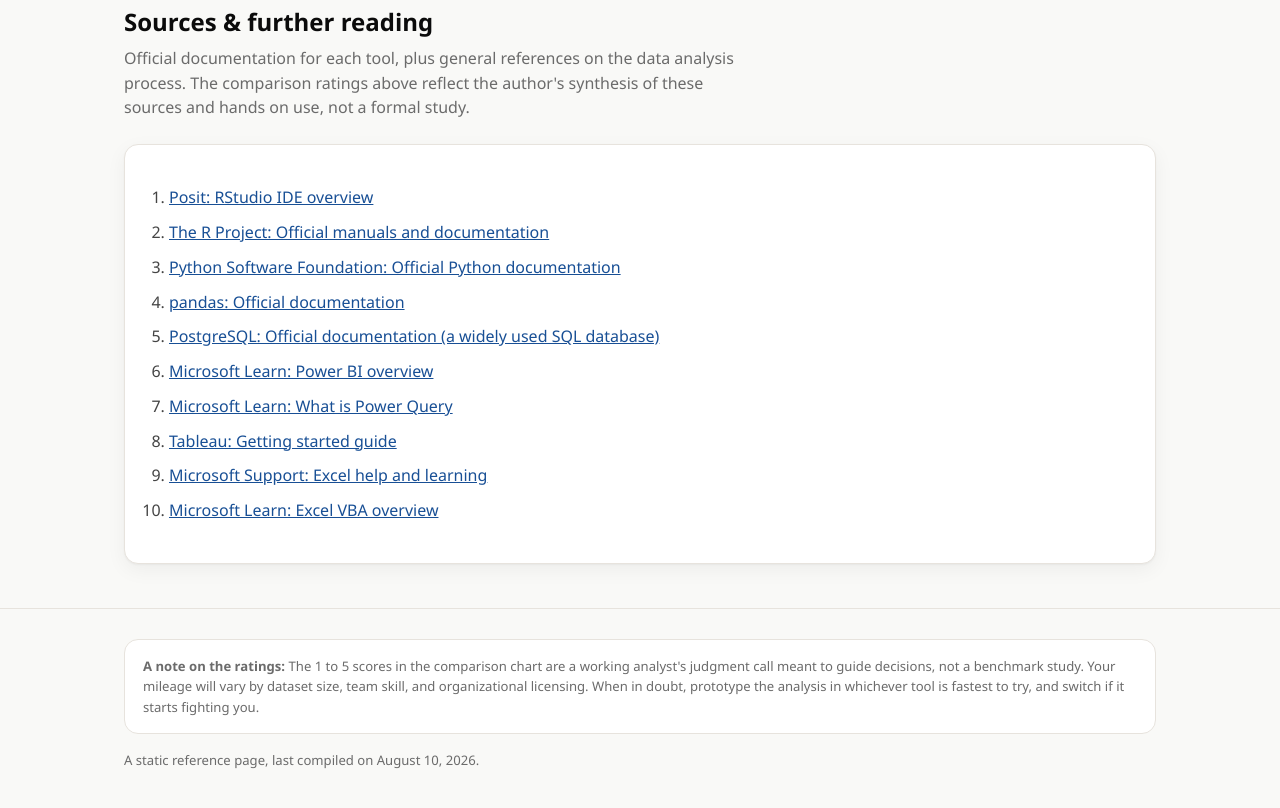
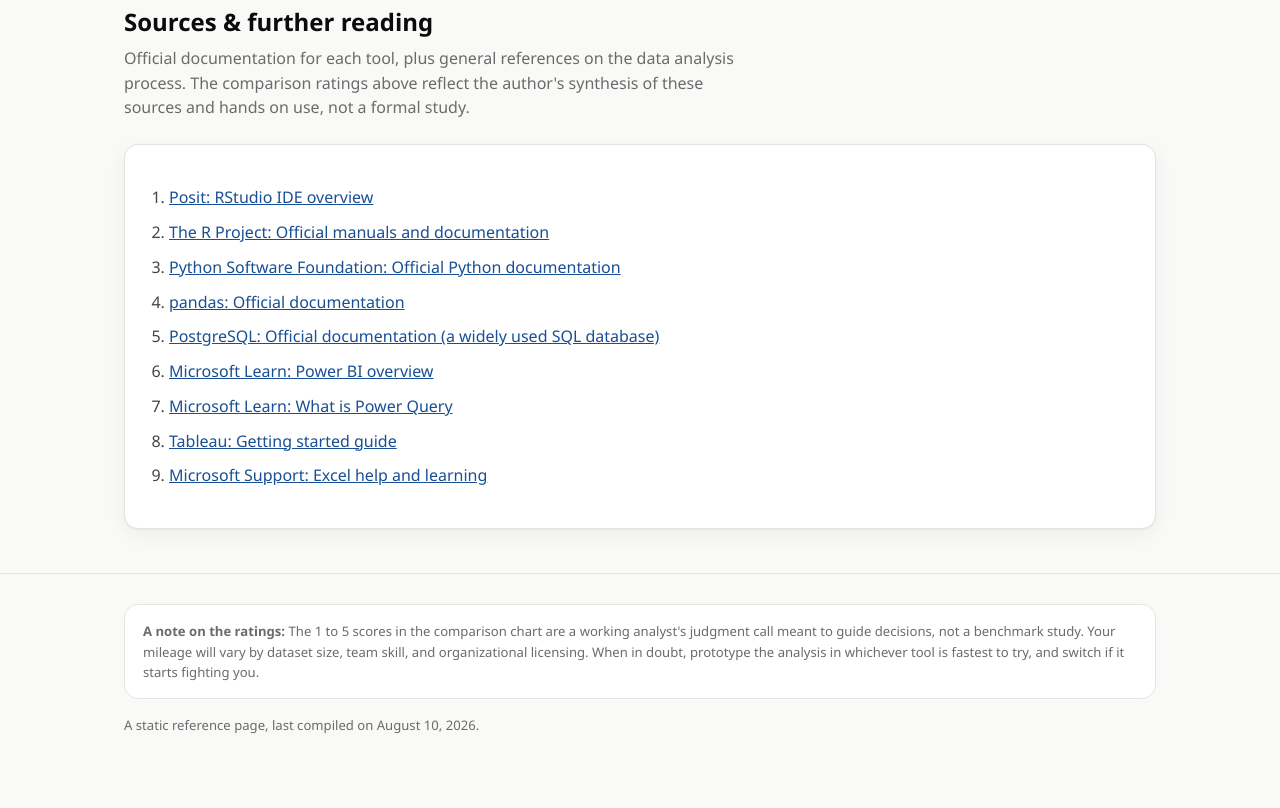
Before and after one commit to Stasnim99/Data-Analysis-Toolkit, a plain HTML site: page index.html in a window 1280 px wide. Shown: the part 6907-7715 px from the top of the page. Drawn offline with Linux system fonts and the light colour scheme.

Commit message:
Editing Links
Edited Links for sources

```diff
--- a/index.html
+++ b/index.html
@@ -508,7 +508,6 @@
         <li><a href="https://learn.microsoft.com/en-us/power-query/power-query-what-is-power-query" target="_blank" rel="noopener">Microsoft Learn: What is Power Query</a></li>
         <li><a href="https://help.tableau.com/current/guides/get-started-tutorial/en-us/get-started-tutorial-home.htm" target="_blank" rel="noopener">Tableau: Getting started guide</a></li>
         <li><a href="https://support.microsoft.com/en-us/excel" target="_blank" rel="noopener">Microsoft Support: Excel help and learning</a></li>
-        <li><a href="https://learn.microsoft.com/en-us/office/dev/add-ins/excel/excel-add-ins-vba" target="_blank" rel="noopener">Microsoft Learn: Excel VBA overview</a></li>
       </ol>
     </div>
   </div>
```
